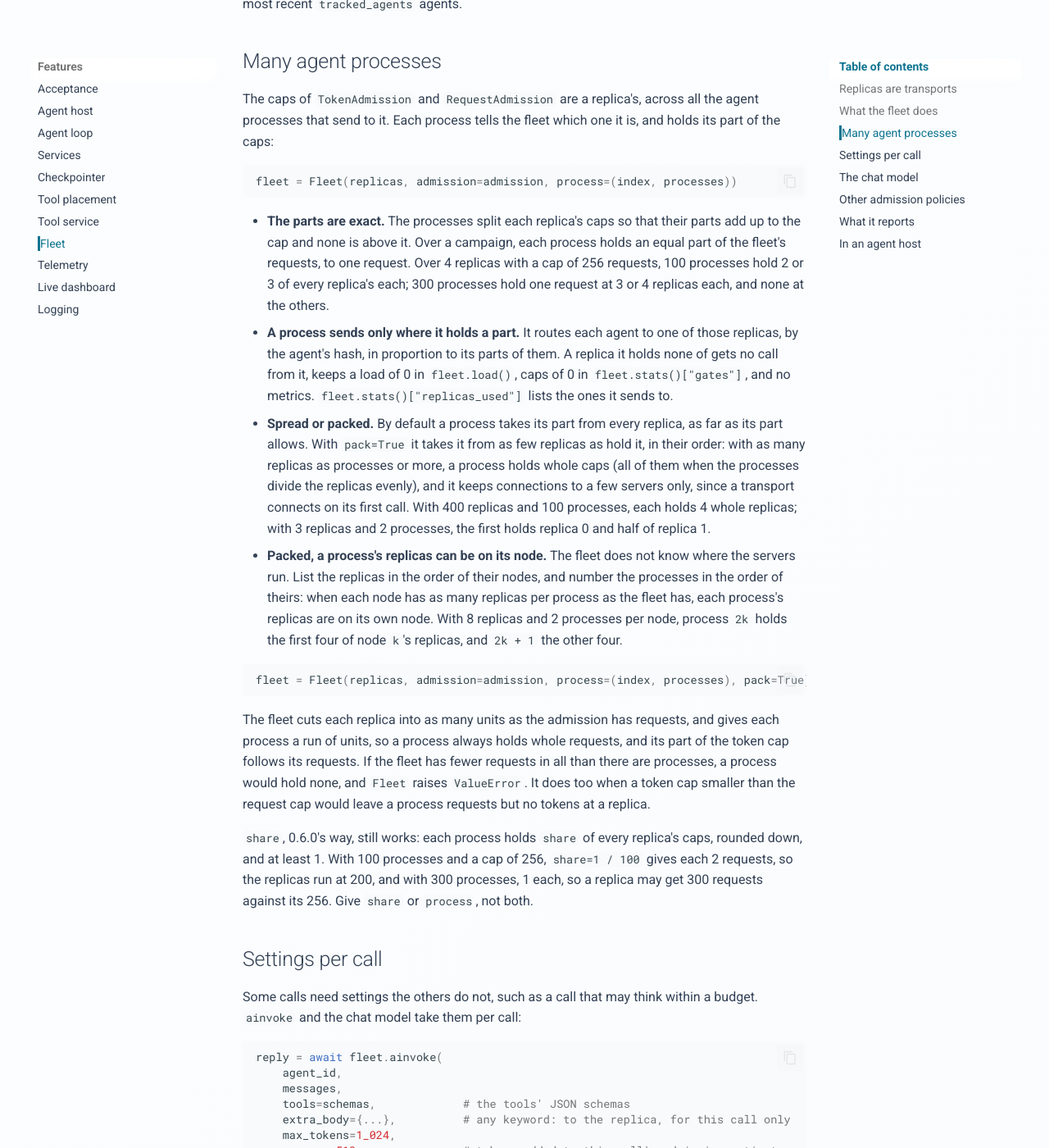
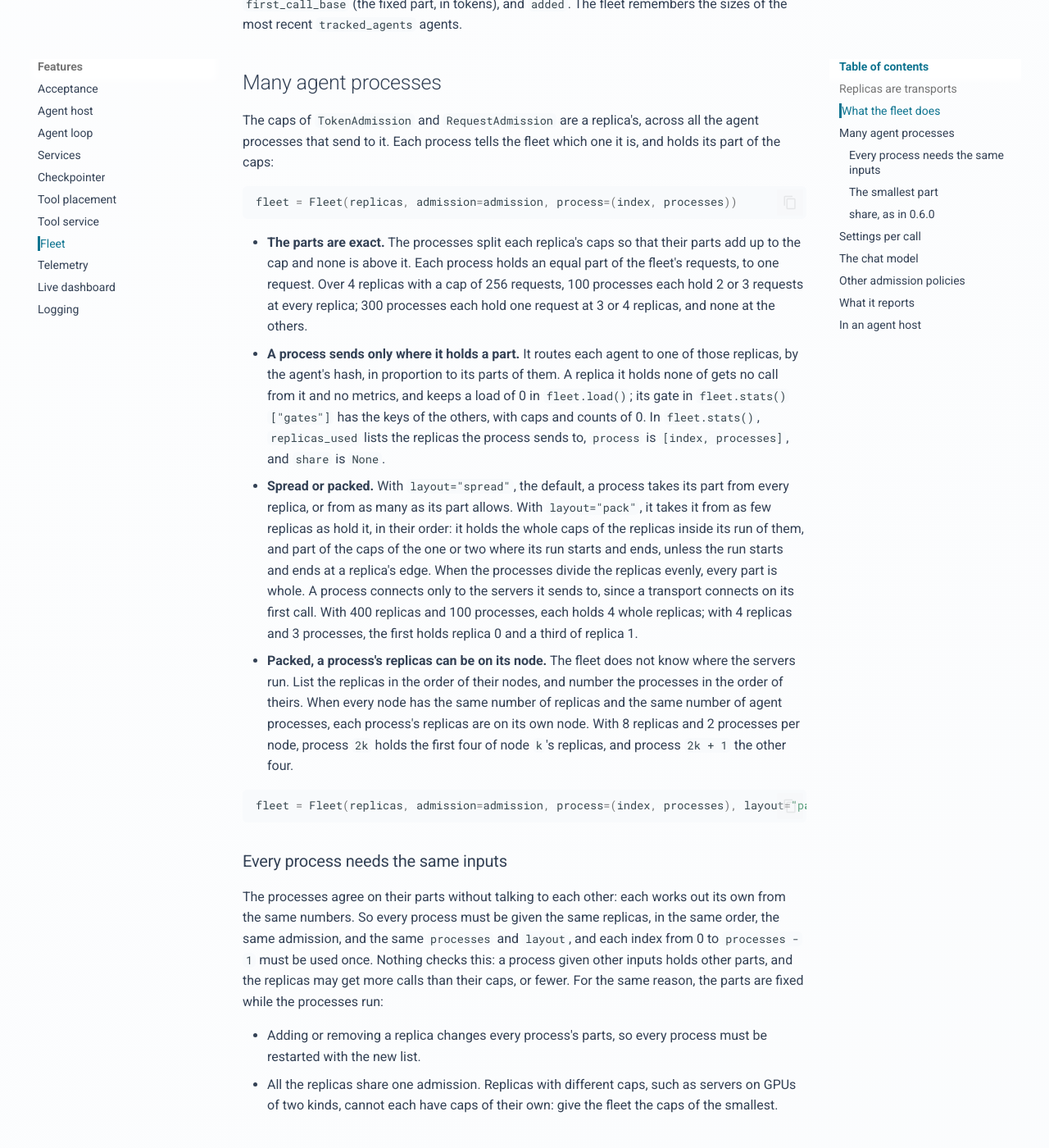
Before and after one commit to stride-research/flowgentic, an MkDocs documentation site: the page built from docs/features/fleet.md, in a window 1280 px wide and 1400 px high, scrolled down 5560 px. Shown: the whole window at 82% size. Built offline with MkDocs 1.6.1 and Material for MkDocs 9.7.7, drawn with Linux system fonts in a browser that asks for light colours; comment, search, counter and statistics services are not loaded; some of the changed text lies outside the part shown.

Commit message:
Document what every process must share, and the smallest token part
The fleet guide's "Many agent processes" gains the inputs every process
must be given, the limits that follow (a replica added means a restart,
one admission for all replicas), the smallest token part and how to choose
the request cap so the largest context fits, and a narrower parity claim.
The known limitations say the same. The example refuses more processes
than its caps hold. Two garbled sentences and the changelog's "whole caps"
are rewritten.

````diff
--- a/docs/features/fleet.md
+++ b/docs/features/fleet.md
@@ -113,10 +113,11 @@ open another client, with its own pool, whenever each one holds
 replica with 512 calls in flight then has 64 clients of `HTTPTransport`, one
 with a few calls has one. `pools=N` fixes the number of clients instead.
 All the pools of all the `HTTPTransport`s in a process share one SSL
-context, so 400 replicas cost a process 0.1 s and a few MB to set up, where
-each with its own cost 1.5 s and 300 MB; a pool connects on its first
-call. `aclose()`, on both
-transports, refuses new calls at once and returns, and the clients the
+context, built from `SSL_CERT_FILE` or `SSL_CERT_DIR` as they are when the
+transport is made. With 400 replicas, a process sets up in 0.1 s and a few
+MB, where a context per transport took 1.5 s and 300 MB. A pool connects to
+its server on its first call. `aclose()`, on both transports, refuses new
+calls at once and returns, and the clients the
 transport made close as soon as their calls in flight end; the fleet closes a
 transport that `Recovery` replaces. A `client` given (an `httpx.AsyncClient`;
 for `OpenAITransport`, an `AsyncOpenAI`) is the only one, and the transport
@@ -175,8 +176,9 @@ unchanged, and the reply's `raw` is the model's own `AIMessage`.
   process is in flight at that replica; one such call takes the replica past
   its cap while the other processes use their parts. Each gate counts such
   calls (`oversize` in `fleet.stats()["gates"]`), and the fleet logs the
-  first as a warning, once for all its replicas. Choose the caps and the
-  processes so that the largest context fits in one part.
+  first as a warning, once for all its replicas. Choose the caps so that the
+  largest context fits in the smallest part (see
+  [The smallest part](#the-smallest-part)).
 - **It waits out a server that went away.** With `Recovery(check)`, a call
   that fails because its server is down, restarting, overloaded or busy (a
   connection error, a timeout, a 5xx, a busy server's 408, 409 or 429, or a
@@ -244,48 +246,98 @@ fleet = Fleet(replicas, admission=admission, process=(index, processes))
 ```
 
 - **The parts are exact.** The processes split each replica's caps so that
-  their parts add up to the cap and none is above it. Over a campaign, each
-  process holds an equal part of the fleet's requests, to one request. Over
-  4 replicas with a cap of 256 requests, 100 processes hold 2 or 3 of every
-  replica's each; 300 processes hold one request at 3 or 4 replicas each, and
-  none at the others.
+  their parts add up to the cap and none is above it. Each process holds an
+  equal part of the fleet's requests, to one request. Over 4 replicas with a
+  cap of 256 requests, 100 processes each hold 2 or 3 requests at every
+  replica; 300 processes each hold one request at 3 or 4 replicas, and none
+  at the others.
 - **A process sends only where it holds a part.** It routes each agent to
   one of those replicas, by the agent's hash, in proportion to its parts of
-  them. A replica it holds none of gets no call from it, keeps a load of 0
-  in `fleet.load()`, caps of 0 in `fleet.stats()["gates"]`, and no metrics.
-  `fleet.stats()["replicas_used"]` lists the ones it sends to.
-- **Spread or packed.** By default a process takes its part from every
-  replica, as far as its part allows. With `pack=True` it takes it from as
-  few replicas as hold it, in their order: with as many replicas as
-  processes or more, a process holds whole caps (all of them when the
-  processes divide the replicas evenly), and it keeps connections to a few
-  servers only, since a transport connects on its first call. With 400
-  replicas and 100 processes, each holds 4 whole replicas; with 3 replicas
-  and 2 processes, the first holds replica 0 and half of replica 1.
+  them. A replica it holds none of gets no call from it and no metrics, and
+  keeps a load of 0 in `fleet.load()`; its gate in `fleet.stats()["gates"]`
+  has the keys of the others, with caps and counts of 0. In
+  `fleet.stats()`, `replicas_used` lists the replicas the process sends to,
+  `process` is `[index, processes]`, and `share` is `None`.
+- **Spread or packed.** With `layout="spread"`, the default, a process takes
+  its part from every replica, or from as many as its part allows. With
+  `layout="pack"`, it takes it from as few replicas as hold it, in their
+  order: it holds the whole caps of the replicas inside its run of them, and
+  part of the caps of the one or two where its run starts and ends, unless
+  the run starts and ends at a replica's edge. When the processes divide the
+  replicas evenly, every part is whole. A process connects only to the
+  servers it sends to, since a transport connects on its first call. With
+  400 replicas and 100 processes, each holds 4 whole replicas; with 4
+  replicas and 3 processes, the first holds replica 0 and a third of
+  replica 1.
 - **Packed, a process's replicas can be on its node.** The fleet does not
-  know where the servers run. List the replicas in the order of their nodes,
-  and number the processes in the order of theirs: when each node has as
-  many replicas per process as the fleet has, each process's replicas are
-  on its own node. With 8 replicas and 2 processes per node, process `2k`
-  holds the first four of node `k`'s replicas, and `2k + 1` the other four.
+  know where the servers run. List the replicas in the order of their
+  nodes, and number the processes in the order of theirs. When every node
+  has the same number of replicas and the same number of agent processes,
+  each process's replicas are on its own node. With 8 replicas and 2
+  processes per node, process `2k` holds the first four of node `k`'s
+  replicas, and process `2k + 1` the other four.
 
 ```python
-fleet = Fleet(replicas, admission=admission, process=(index, processes), pack=True)
+fleet = Fleet(replicas, admission=admission, process=(index, processes), layout="pack")
 ```
 
-The fleet cuts each replica into as many units as the admission has
-requests, and gives each process a run of units, so a process always holds
-whole requests, and its part of the token cap follows its requests. If the
-fleet has fewer requests in all than there are processes, a process would
-hold none, and `Fleet` raises `ValueError`. It does too when a token cap
-smaller than the request cap would leave a process requests but no tokens
-at a replica.
+### Every process needs the same inputs
 
-`share`, 0.6.0's way, still works: each process holds `share` of every
-replica's caps, rounded down, and at least 1. With 100 processes and a cap of
-256, `share=1 / 100` gives each 2 requests, so the replicas run at 200, and
+The processes agree on their parts without talking to each other: each
+works out its own from the same numbers. So every process must be given the
+same replicas, in the same order, the same admission, and the same
+`processes` and `layout`, and each index from 0 to `processes - 1` must be
+used once. Nothing checks this: a process given other inputs holds other
+parts, and the replicas may get more calls than their caps, or fewer. For
+the same reason, the parts are fixed while the processes run:
+
+- Adding or removing a replica changes every process's parts, so every
+  process must be restarted with the new list.
+- All the replicas share one admission. Replicas with different caps, such
+  as servers on GPUs of two kinds, cannot each have caps of their own: give
+  the fleet the caps of the smallest.
+
+### The smallest part
+
+The fleet cuts each replica's caps into as many units as the admission's
+request cap, and gives each process a run of units, so a process always
+holds whole requests. Its part of a replica's token cap follows its
+requests: the token cap ÷ the request cap for each request, rounded down or
+up by one token. At each replica it sends to, a process holds at least as
+many requests as `share=1 / processes` gave it: the request cap ÷ the
+processes, rounded down, and at least 1.
+
+A context larger than a process's part of a replica's token cap is
+admitted alone, above the part (an `oversize` call), so the largest context
+should fit in the smallest part: the token cap ÷ the request cap × the
+fewest requests a process holds. A request cap of at most the token cap ÷
+the largest context makes every part fit.
+
+The smallest part can be smaller than the token cap ÷ the processes, which
+`share` gave every process. Over 4 replicas with caps of 235,000 tokens and
+256 requests, 100 processes each hold 2 or 3 requests at a replica, so
+1,835 tokens at the least, where `share=1 / 100` gave each process 2,350.
+With 60 processes over one replica of 96 requests, 24 processes hold one
+request and 2,447 tokens, where `share=1 / 60` gave each 3,916.
+
+`Fleet` raises `ValueError`, in every process alike, when the fleet has
+fewer requests in all than there are processes, since a process would hold
+none, and when the token cap is below the request cap, since some requests
+would come with no token.
+
+### `share`, as in 0.6.0
+
+`share` still works: each process holds `share` of every replica's caps,
+rounded down, and at least 1. With 100 processes and a cap of 256,
+`share=1 / 100` gives each 2 requests, so the replicas run at 200 of 256;
 with 300 processes, 1 each, so a replica may get 300 requests against its
 256. Give `share` or `process`, not both.
+
+Where the processes divide the request cap, `process=` with the default
+layout gives each process the same requests at every replica as
+`share=1 / processes`, and sends each agent to the same replica. Its token
+parts are the same where the processes also divide the token cap, and
+otherwise one token larger at most.
 
 ## Settings per call
 
@@ -362,12 +414,21 @@ LangGraph version does.
 `admission=` takes any `Admission`: an object with `counts_tokens` and a
 `gate(share)` method that makes one gate per replica, for this process's
 `share` of the replica's caps. `share` is a float, the fraction of the caps.
-With `process=`, it is a `Share`, which is also a float: `share.part(cap)`
-gives the process its exact part of any cap, and the parts of the processes
-add up to the cap, as `TokenAdmission` and `RequestAdmission` use it. The
-fleet cuts each replica into as many units as the admission's `requests`
-attribute says, if it has one, or else into one unit per process, and calls
-`gate` only for the replicas the process holds a part of. A gate follows the
+With `process=`, it is a `flowgentic.fleet.Share`, which the fleet makes. As
+a float, it is the fraction of the replica's caps this process holds, and it
+prints, compares and hashes as that float: two processes' shares of a
+replica are equal when their fractions are, whichever units each holds.
+`share.part(cap)` gives the process its exact part of any cap, and the
+parts of the processes add up to the cap, as `TokenAdmission` and
+`RequestAdmission` use it.
+
+The fleet cuts each replica into as many units as the admission's
+`requests` attribute, its request cap, if it has one (an integer of at
+least 1), so that each process holds whole requests. An admission without
+one is cut into one unit per process, and a cap smaller than the processes
+can then leave a process a part of 0 at a replica it sends to: give a
+policy with a request cap that cap as `requests`. The fleet calls `gate`
+only for the replicas the process holds a part of. A gate follows the
 `Gate` protocol:
 
 ```python
````
Also changed, not shown: CHANGELOG.md (+26 -18 lines), docs/guides/agents-at-scale.md (+2 -2 lines), docs/status.md (+21 -7 lines), 1 other file.
